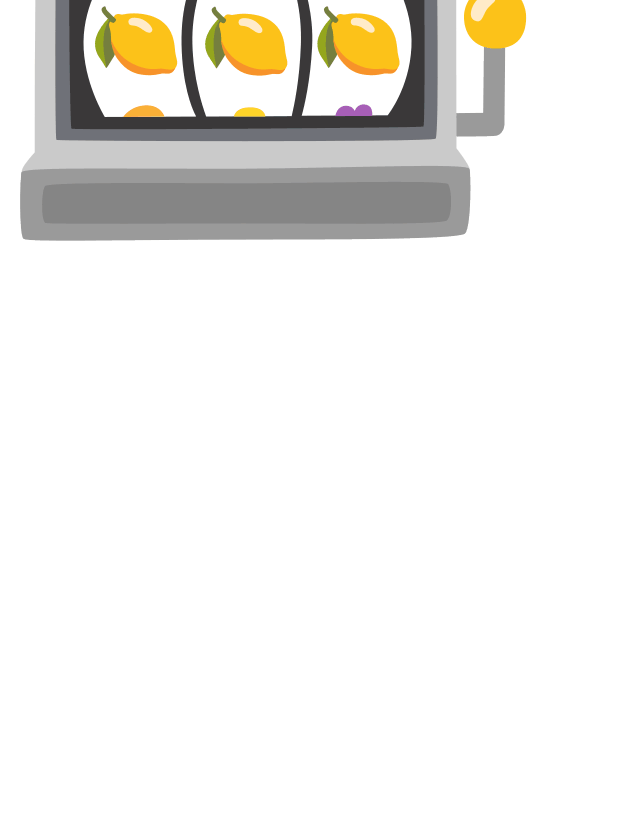
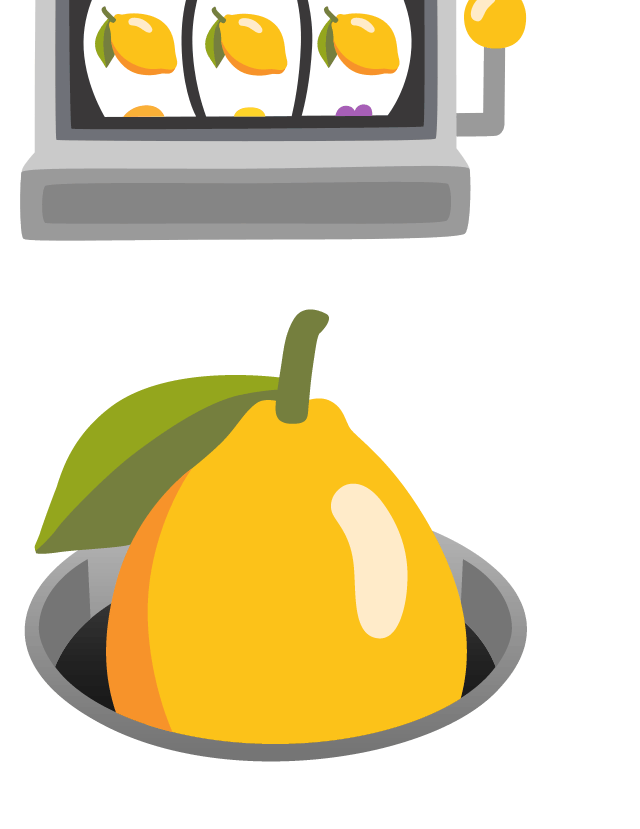
Before and after one commit to zilofine/lemonsite, a plain HTML site: page public/index.html in a window 1280 px wide. Shown: the part 3055-3884 px from the top of the page, without its empty margins (0-640 px from the left). Before the commit the page ends 3343 px from the top, so only its background shows below. Drawn offline with Linux system fonts and the light colour scheme.

Commit message:
Update index.html

```diff
--- a/public/index.html
+++ b/public/index.html
@@ -34,5 +34,6 @@
     <p><img src="./index_files/thing.png" alt="blob lemon"></p>
     <p><img src="./index_files/photo.png" alt="blob lemon"></p>
     <p><img src="./index_files/lemon4.png" alt="slots"></p>
+    <p><img src="./index_files/hackeddddd.png" alt="hole"</p>
   </body>
 </html>
```
